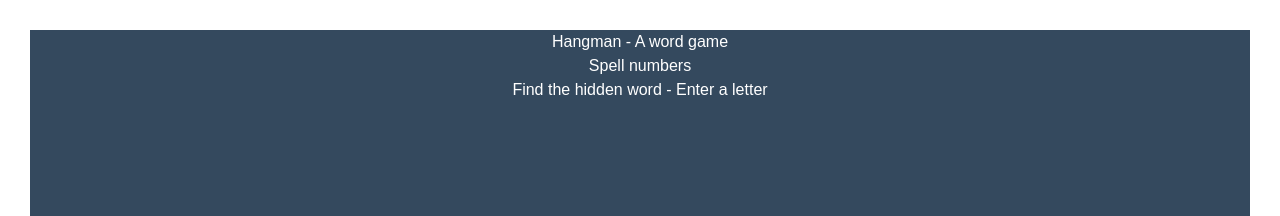
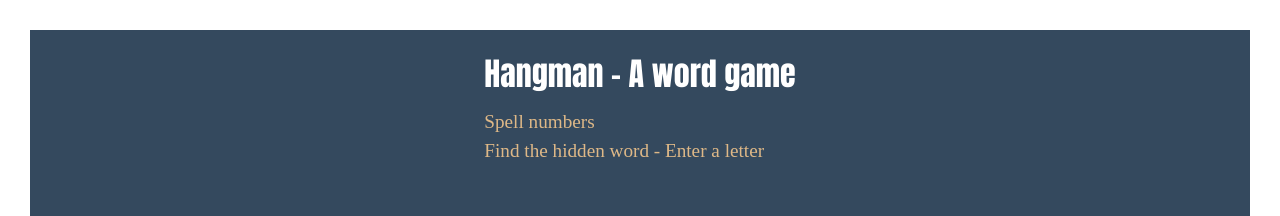
Before and after one commit to SHresTho12/Spl-lab-project-2, a React (Create React App) app: page /hangman in a window 1280 px wide. Shown: the top 216 px of the page. Built offline with nearby package versions, Linux system fonts and the light colour scheme; no server answers.

Commit message:
Hangman css changed

```diff
--- a/src/Css/hangman.css
+++ b/src/Css/hangman.css
@@ -14,8 +14,24 @@
     overflow: hidden;
   }
 
-  h1 {
+  .game-header p {
     margin: 20px 0 0;
+    font-size: xx-large;
+    font-weight: 500;
+    font-family: Impact, Haettenschweiler, 'Arial Narrow Bold', sans-serif;
+    margin-bottom: 10px;
+  }
+
+  .game-header h2 {
+    font-family: 'Times New Roman', Times, serif;
+    font-size: larger;
+    color:burlywood;
+  }
+
+  .game-header h3 {
+    font-family: 'Times New Roman', Times, serif;
+    font-size: larger;
+    color:burlywood;
   }
 
   .game-container {
@@ -44,10 +60,16 @@
     display: flex;
     flex-direction: column;
     text-align: right;
+    font-size: large;
+    color: burlywood;
   }
 
   .wrong-letters-container p {
     margin: 0 0 5px;
+    color: white;
+    background-color: darkred;
+    font-size: larger;
+
   }
 
   .wrong-letters-container span {
--- a/src/components/Hangman/Header.js
+++ b/src/components/Hangman/Header.js
@@ -4,9 +4,12 @@ import React from 'react'
 const Header = () => {
   return (
     <>
-      <h1>Hangman - A word game</h1>
+    <div className='game-header'>
+    <p>Hangman - A word game</p>
       <h2>Spell numbers</h2>
-      <p>Find the hidden word - Enter a letter</p>
+      <h3>Find the hidden word - Enter a letter</h3>
+    </div>
+
     </>
   )
 }
--- a/src/components/Hangman/Notification.js
+++ b/src/components/Hangman/Notification.js
@@ -3,7 +3,7 @@ import React from 'react'
 const Notification = ({ showNotification }) => {
   return (
     <div className={`notification-container ${showNotification ? 'show' : ''}`}>
-      <p>You have already entered this letter</p>
+      <h2>You have already entered this letter</h2>
     </div>
   )
 }
--- a/src/components/Hangman/WrongLetters.js
+++ b/src/components/Hangman/WrongLetters.js
@@ -1,4 +1,5 @@
 import React from 'react'
+import {ImCross} from 'react-icons/fa'
 
 const WrongLetters = ({ wrongLetters }) => {
 
@@ -6,7 +7,7 @@ const WrongLetters = ({ wrongLetters }) => {
     <div className="wrong-letters-container">
       <div>
         {wrongLetters.length > 0 &&
-          <p>Wrong</p>
+          <p>Wrong ❌</p>
         }
         {wrongLetters
           .map((letter, i) => <span key={i}>{letter}</span>)
```
